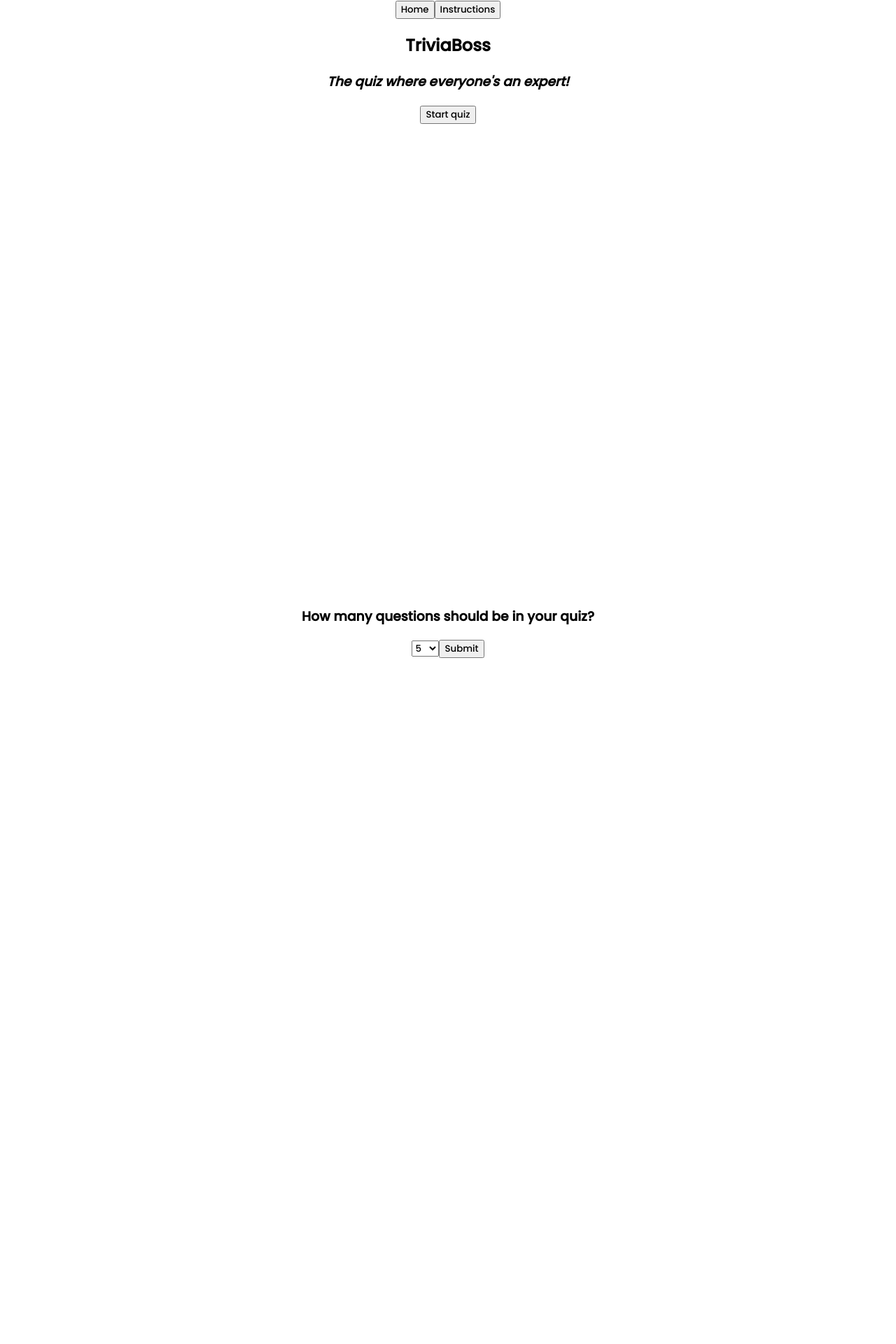
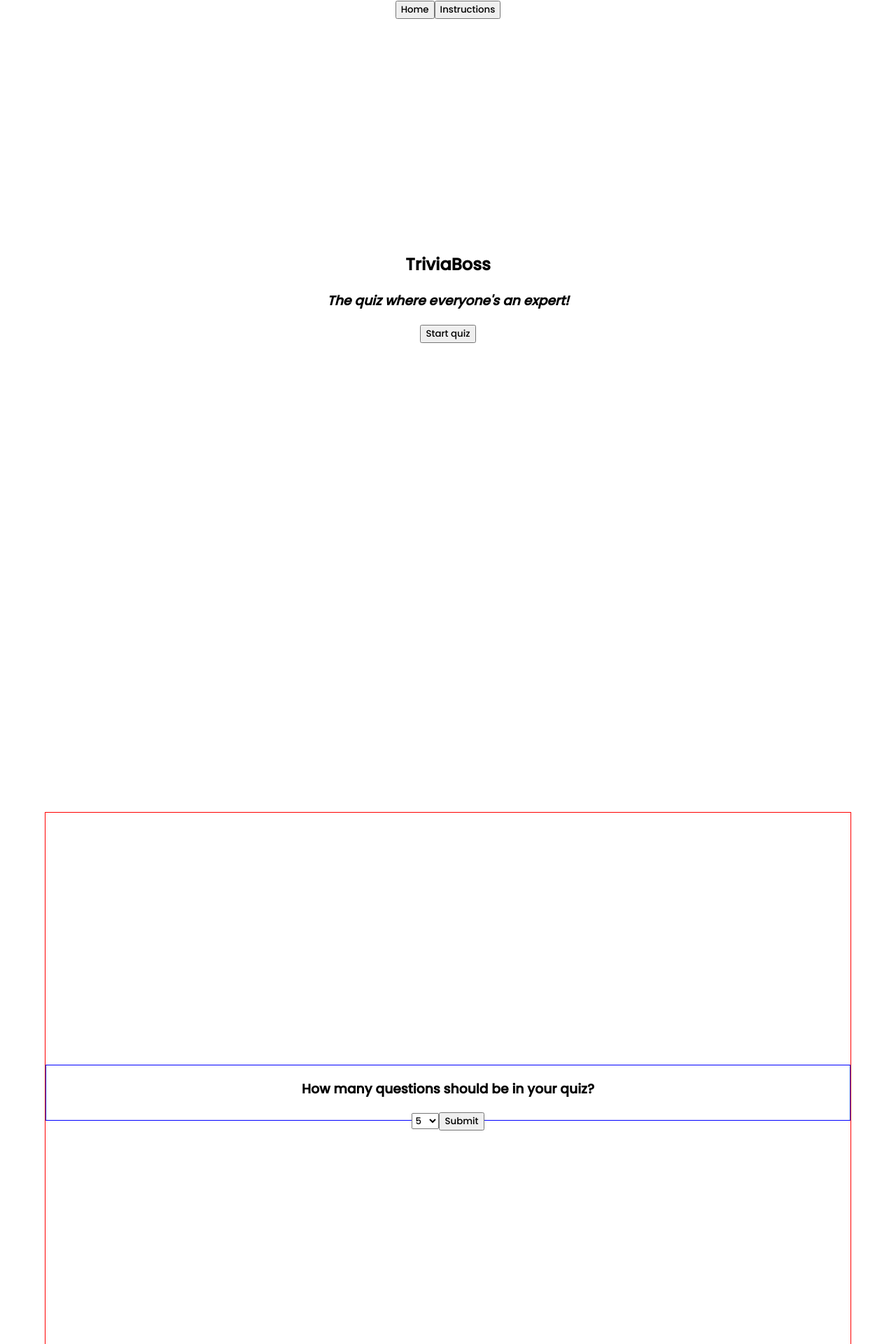
Before and after one commit to eshan1799/quizzo, a React app: page / in a window 1280 px wide. Shown: the top 1920 px of the page at 70% size. Before the commit the page ends 940 px from the top, so only its background shows below. Built offline with nearby package versions, Linux system fonts and the light colour scheme.

Commit message:
add inputContainer.css and centerplayer list

```diff
--- a/src/App.js
+++ b/src/App.js
@@ -90,18 +90,22 @@ class App extends React.Component {
             render={() => (
               <>
                 <section id="welcomePage">
-                  <h1>TriviaBoss</h1>
-                  <h3><em>The quiz where everyone's an expert!</em></h3>
-                  <AnchorLink href="#addPlayerButton">
-                    <button>Start quiz</button>
-                  </AnchorLink>
+                  <div id="welcomeBox">
+                    <h1>TriviaBoss</h1>
+                    <h3><em>The quiz where everyone's an expert!</em></h3>
+                    <AnchorLink href="#addPlayerButton">
+                      <button>Start quiz</button>
+                    </AnchorLink>
+                  </div>
                 </section>
 
+                <section id="inputPage">
                 <InputContainer
                   handleToUpdate={this.handleToUpdate.bind(this)}
                   players={this.state.players}
                   deletePlayer={this.deletePlayer.bind(this)}
                 />
+                </section>
               </>
             )}
           />
--- a/src/Containers/InputContainer.js
+++ b/src/Containers/InputContainer.js
@@ -1,5 +1,6 @@
 import React, { Component } from "react";
 import ReactModal from "react-modal";
+import "../styles/InputContainer.css";
 
 if (process.env.NODE_ENV !== "test") ReactModal.setAppElement("#root");
 import { NavLink } from "react-router-dom";
@@ -140,6 +141,7 @@ class InputContainer extends Component {
               id="name"
               name="name"
               type="text"
+              maxlength="10"
               placeholder="Enter player name"
               onChange={this.handleInput}
             ></input>
--- a/src/styles/App.css
+++ b/src/styles/App.css
@@ -1,6 +1,14 @@
 @import url("https://fonts.googleapis.com/css2?family=Poppins:wght@500&display=swap");
 * {
   font-family: "Poppins", sans-serif;
+  box-sizing: border-box;
+}
+
+nav {
+  position:fixed;
+  top:0;
+  width: 90vw;
+  margin: auto;
 }
 
 body {
@@ -12,3 +20,13 @@ body {
 #welcomePage {
   height: 100vh;
 }
+
+#welcomeBox {
+  margin-top:45vh;
+  height: 10vh;
+}
+
+#inputPage {
+  border: red solid 1px;
+  height: 100vh;
+}
--- /dev/null
+++ b/src/styles/InputContainer.css
@@ -0,0 +1,18 @@
+main {
+  margin-top:45vh;
+  height: 10vh;
+  border: blue solid 1px;
+}
+
+ol {
+  height: 30vh;
+  width: 70%;
+  margin: auto;
+  border: black solid 1px;
+  overflow-y: scroll;
+  display: inline-block;
+}
+
+li {
+  font-size: 1rem;
+}
```
